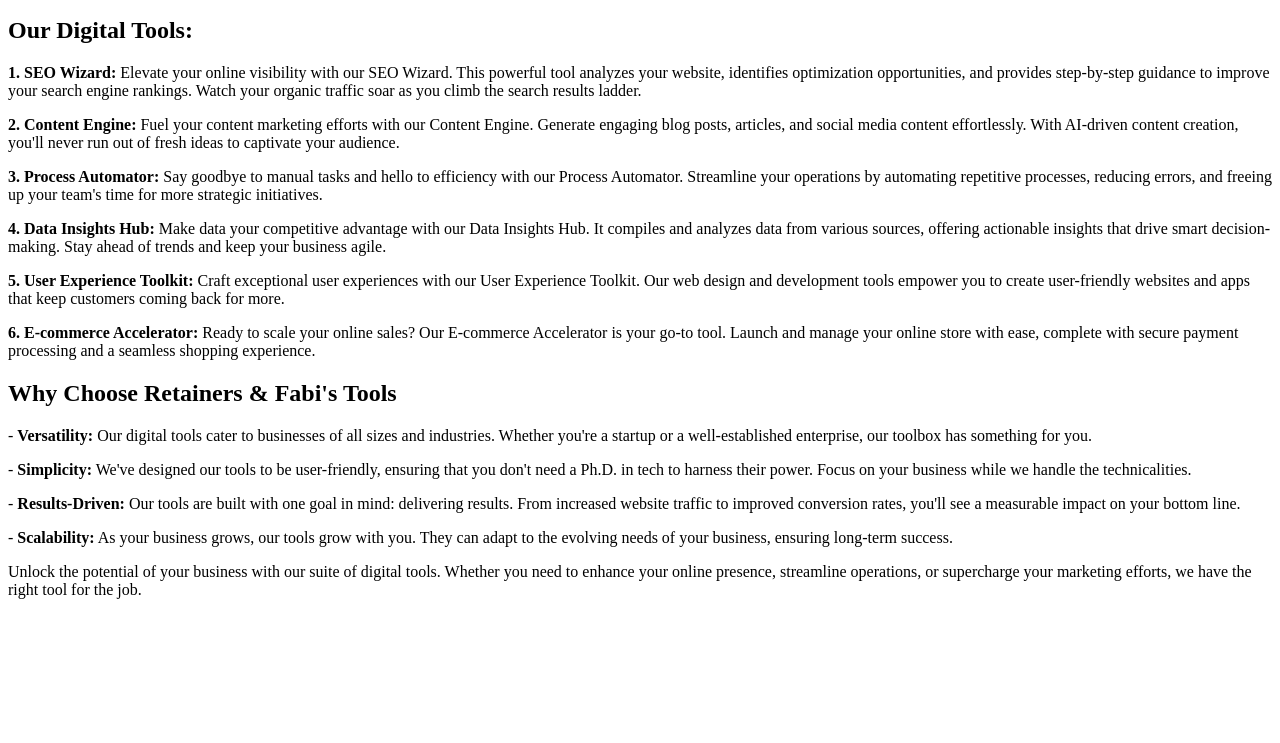
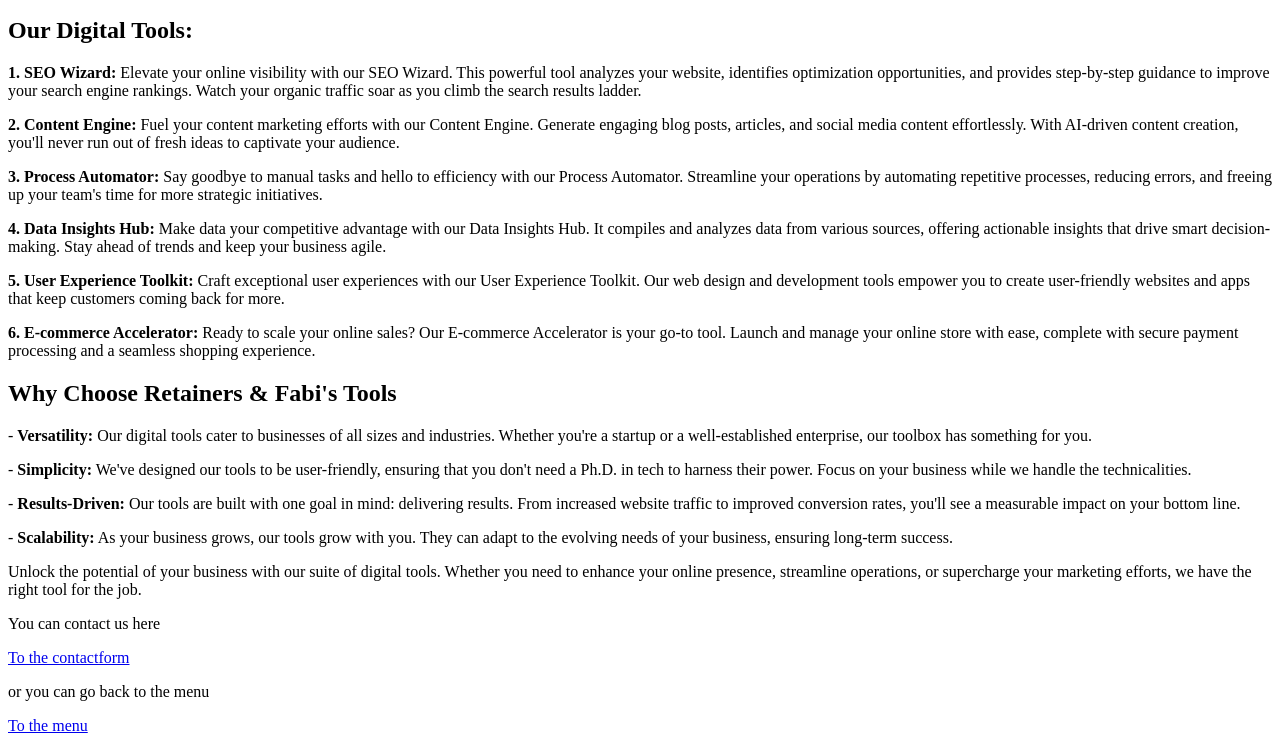
Before and after one commit to HTL-Waidhofen/first-cooperation-retainers-fabi, a plain HTML site: page ourProduct.html in a window 1280 px wide. Shown: the part 145-888 px from the top of the page. Before the commit the page ends 800 px from the top, so only its background shows below. Drawn offline with Linux system fonts and the light colour scheme.

Commit message:
added footer to ourProduct.html

```diff
--- a/ourProduct.html
+++ b/ourProduct.html
@@ -43,5 +43,11 @@
 
     <p>Unlock the potential of your business with our suite of digital tools. Whether you need to enhance your online presence, streamline operations, or supercharge your marketing efforts, we have the right tool for the job.</p>
 </div>
+<footer>
+    <p>You can contact us here </p>
+    <a href="contact.html">To the contactform</a>
+    <p>or you can go back to the menu</p>
+    <a href="index.html">To the menu</a>
+</footer>
 </body>
 </html>
```
